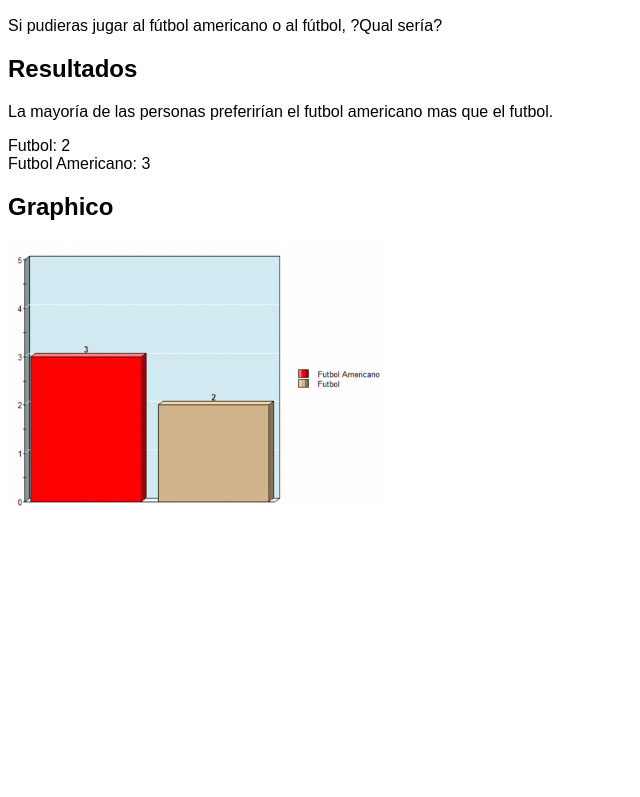
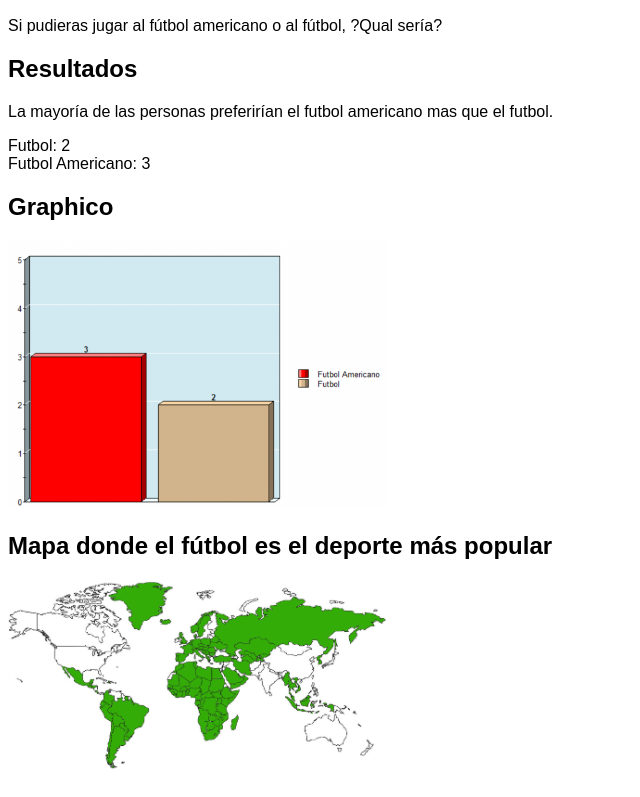
Before and after one commit to AmuzingWinnerz/cec, a plain HTML site: page Futbol.html in a window 1280 px wide. Shown: the part 710-1507 px from the top of the page, without its empty margins (0-640 px from the left). Before the commit the page ends 1230 px from the top, so only its background shows below. Drawn offline with Linux system fonts and the light colour scheme.

Commit message:
Update Futbol.html

```diff
--- a/Futbol.html
+++ b/Futbol.html
@@ -85,5 +85,7 @@ for (i = 0; i < coll.length; i++) {
   <p style ="font-family:sans-serif">Futbol: 2<br>Futbol Americano: 3<p>
   <h2 style ="font-family:sans-serif">Graphico</h2>
   <img src="Graph.png" alt="Graphico" class="img">
+  <h2 style ="font-family:sans-serif">Mapa donde el fútbol es el deporte más popular<h2>
+  <img src="Map.png" alt="Mapa donde el fútbol es el deporte más popular" class="img">
 </body>
 </html>
```
